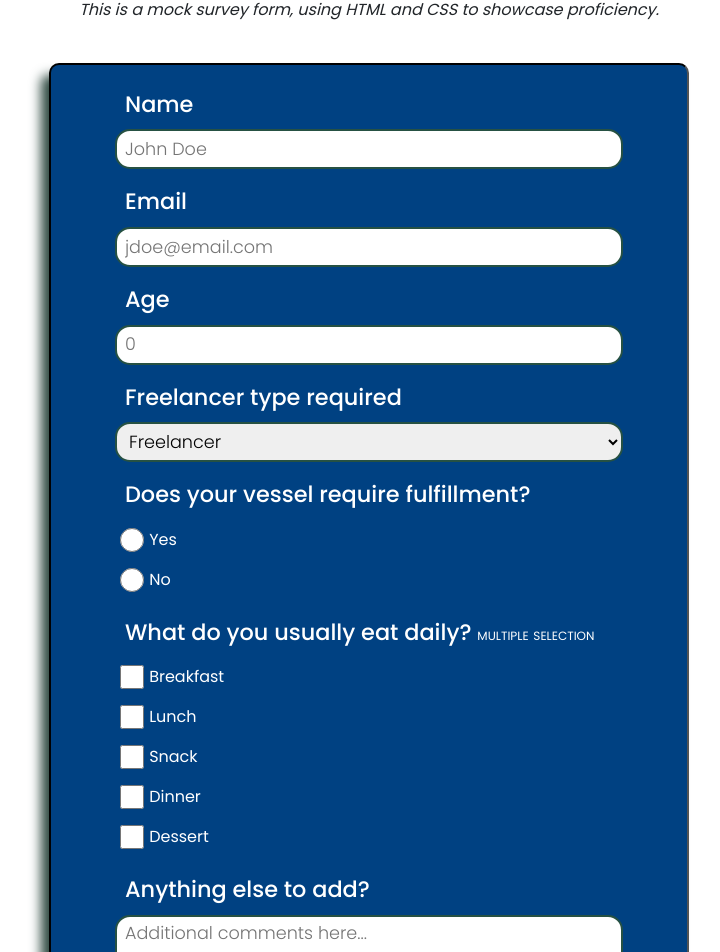
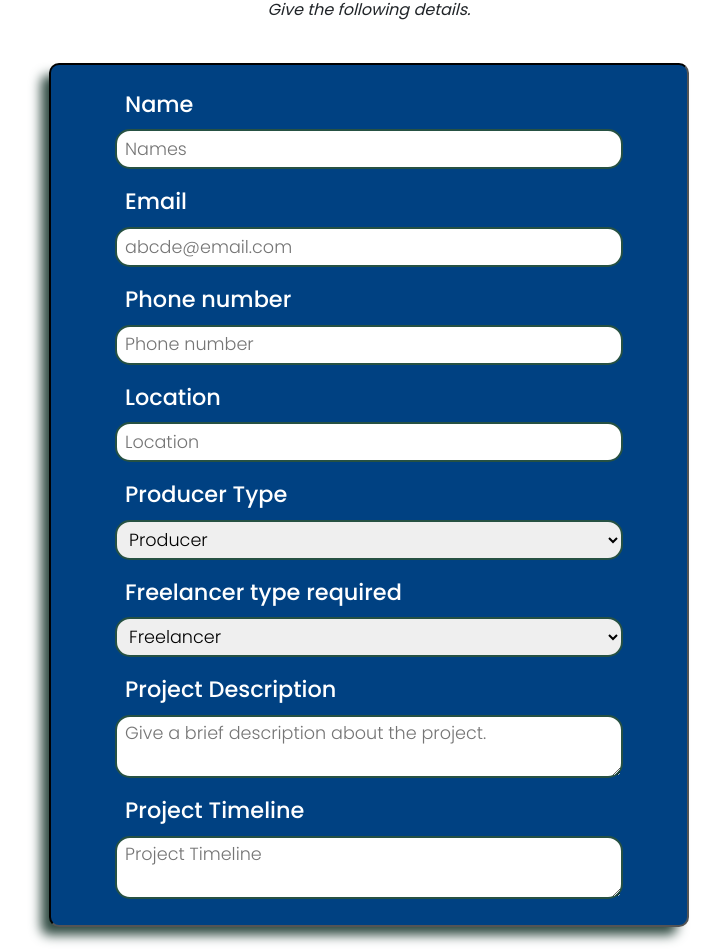
Before and after one commit to poorva246/RetroCraft-Hub, a plain HTML site: page signupJOB.html in a window 1280 px wide. Shown: the part 71-1023 px from the top of the page, without its empty margins (271-991 px from the left). Drawn offline with nearby package versions, Linux system fonts and the light colour scheme.

Commit message:
new changes

```diff
--- a/signupJOB.html
+++ b/signupJOB.html
@@ -6,17 +6,35 @@
     <link href="https://cdn.jsdelivr.net/npm/bootstrap@5.3.2/dist/css/bootstrap.min.css" rel="stylesheet" integrity="sha384-T3c6CoIi6uLrA9TneNEoa7RxnatzjcDSCmG1MXxSR1GAsXEV/Dwwykc2MPK8M2HN" crossorigin="anonymous">
   </head>
   <body>
-    <h1 id="title">Survey Form</h1>
-    <p id="description">This is a mock survey form, using HTML and CSS to showcase proficiency.</p>
+    <h1 id="title">Sign In</h1>
+    <p id="description">Give the following details.</p>
     <form id="survey-form">
         <label class="form-label" for="name" id="name-label">Name</label>
-        <input class="user-input" id="name" type="text" placeholder="John Doe" required>
+        <input class="user-input" id="name" type="text" placeholder="Names" required>
 
         <label class="form-label" for="email" id="email-label">Email</label>
-        <input class="user-input" id="email" type="email" placeholder="jdoe@email.com" required>
+        <input class="user-input" id="email" type="email" placeholder="abcde@email.com" required>
 
-        <label class="form-label" for="number" id="number-label">Age</label>
-        <input class="user-input" id="number" type="number" min="1" max="99" placeholder="0">
+        <label class="form-label" for="number" id="number-label">Phone number</label>
+        <input class="user-input" id="number" type="text" placeholder="Phone number">
+
+        <label class="form-label" for="Location" id="name-label">Location</label>
+        <input class="user-input" id="Location" type="text" placeholder="Location" required>
+
+    </select>
+    <label class="form-label" for="dropdown">Producer Type</label>
+    <select id="dropdown" class="user-input">
+        <option class="user-input" disabled selected> Producer</option>
+        <option class="user-input">Executive Producer</option>
+        <option class="user-input">Line Producer</option>
+        <option class="user-input">Associate Producer</option>
+        <option class="user-input">Co-Producer</option>
+        <option class="user-input">Assistant Producer</option>
+        <option class="user-input">Field Producer</option>
+        <option class="user-input">Independent Producer</option>
+
+    </select>
+
 
         <label class="form-label" for="dropdown">Freelancer type required</label>
         <select id="dropdown" class="user-input">
@@ -28,54 +46,20 @@
             <option class="user-input">Coordinator</option>
             <option class="user-input">Screen Writer</option>
             <option class="user-input">Dancer</option>
-
         </select>
 
-        <label class="form-label">Does your vessel require fulfillment?</label>
+        <label class="form-label" for="Project Description" id="name-label">Project Description</label>
+        <textarea class="user-input" id="name" type="text" maxlength="600" placeholder="Give a brief description about the project." ></textarea>
 
-        <div class="radio-btn-holder">
-            <input class="user-input radio-btn-input" id="btn-yes" name="food-bool" type="radio" value="radio-btn-yes" placeholder="Yes">
-            <label for="btn-yes" class="radio-btn-label">Yes</label>
-        </div>
+        <label class="form-label" for="name" id="name-label">Project Timeline</label>
+        <textarea class="user-input" id="name" type="text" maxlength="600" placeholder="Project Timeline"></textarea>
 
-        <div class="radio-btn-holder">
-            <input class="user-input radio-btn-input" id="btn-no" name="food-bool" type="radio" value="radio-btn-no" placeholder="No">
-            <label for="btn-no" class="radio-btn-label">No</label>
-        </div>
 
-        <label class="form-label">What do you usually eat daily? <span>multiple selection</span></label>
 
-        <div class="checkbox-holder">
-            <input class="user-input checkbox-input" id="breakfast" name="food-type" type="checkbox" value="food-breakfast" placeholder="Breakfast">
-            <label for="breakfast" class="checkbox-label">Breakfast</label>
-        </div>
 
-        <div class="checkbox-holder">
-            <input class="user-input checkbox-input" id="lunch" name="food-type" type="checkbox" value="food-lunch" placeholder="Lunch">
-            <label for="lunch" class="checkbox-label">Lunch</label>
-        </div>
 
-        <div class="checkbox-holder">
-            <input class="user-input checkbox-input" id="snack" name="food-type" type="checkbox" value="food-snack" placeholder="Snack">
-            <label for="snack" class="checkbox-label">Snack</label>
-        </div>
 
-        <div class="checkbox-holder">
-            <input class="user-input checkbox-input" id="dinner" name="food-type" type="checkbox" value="food-dinner" placeholder="Dinner">
-            <label for="dinner" class="checkbox-label">Dinner</label>
-        </div>
 
-        <div class="checkbox-holder">
-            <input class="user-input checkbox-input" id="dessert" name="food-type" type="checkbox" value="food-dessert" placeholder="Dessert">
-            <label for="dessert" class="checkbox-label">Dessert</label>
-        </div>
-
-        <label class="form-label" for="comment-label">Anything else to add?</label>
-        <textarea class="user-input" id="comment-label" maxlength="600" placeholder="Additional comments here..."></textarea>
-
-        <div class="submit-holder">
-            <button id="submit" type="submit">Submit</button>
-        </div>
     </form>
 </body>
 </html>
--- a/styles1.css
+++ b/styles1.css
@@ -12,8 +12,8 @@ body {
   color: black;
   overflow-x: hidden;
   line-height: 1.6;
-  background-image: url('https://desktop.github.com/images/star-bg.svg'); /DARK/
-  background-color: #242424 !important;   /DARK/
+  background-image: url('https://desktop.github.com/images/star-bg.svg');
+  background-color: #242424 !important;
 }
 .dark{
   background-color: white !important;
@@ -29,7 +29,7 @@ header {
   position: fixed;
   top: 0px;
   width: 100%;
-  background-color: #1b1b1bdb; /DARK/
+  background-color: #1b1b1bdb;
 }
 .darkheader{
   background: #004182;
@@ -49,8 +49,8 @@ nav {
   margin-top: -20px;
   border-radius: 999px;
   border: 2px solid lightblue;
-  background-color: #031e3a;  /DARK/
-  color: white;               /DARK/
+  background-color: #031e3a;
+  color: white;
 }
 
 .darkmode{
@@ -132,7 +132,7 @@ footer {
   margin-top: 4em;
   bottom: 0;
   width: 100%;
-  background-color: #1b1b1bdb; /DARK/
+  background-color: #1b1b1bdb;
 }
 .darkfooter{
   background: #004182;
```
Also changed, not shown: signupfree.html (+42 -10 lines).
